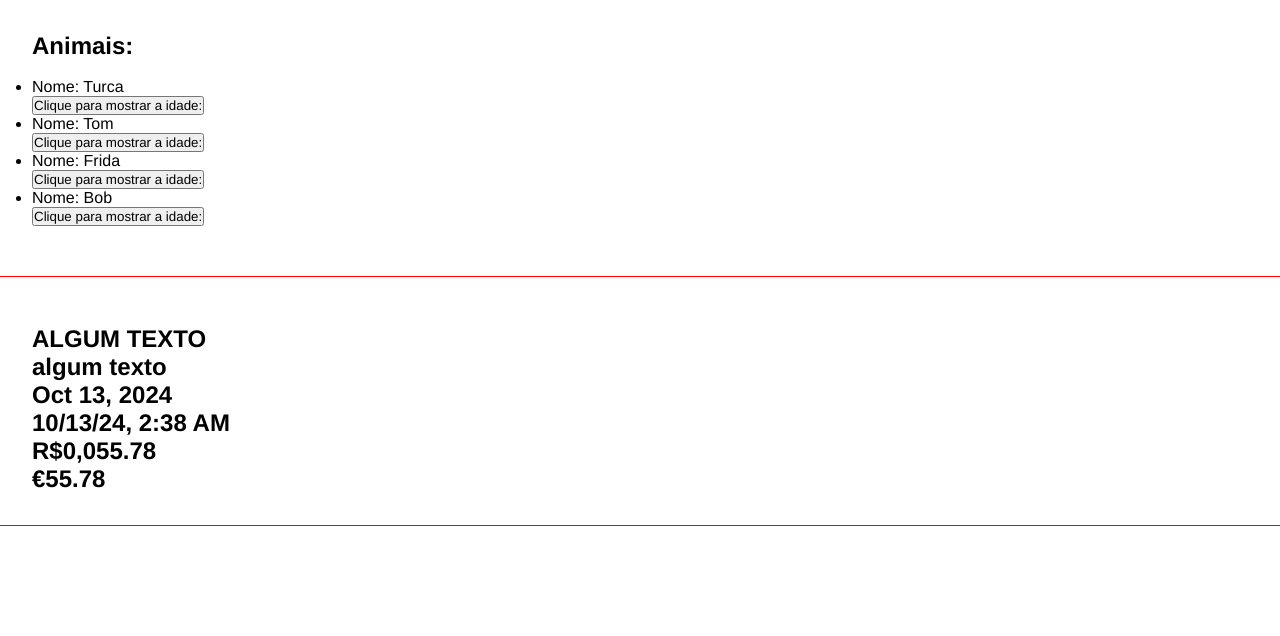
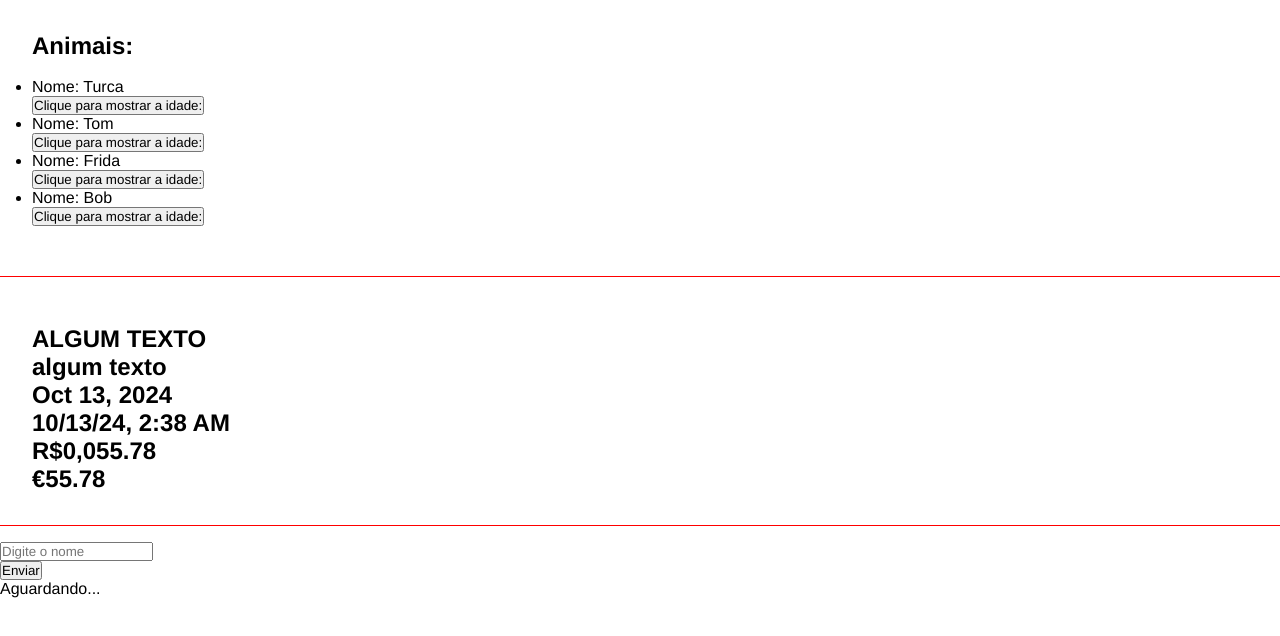
Before and after one commit to SousaMatheus/curso-angular, an Angular app: page / in a window 1280 px wide. Shown: the part 840-1476 px from the top of the page. Built offline with nearby package versions, Linux system fonts and the light colour scheme.

Commit message:
Adiciona componente `two-way-binding`

```diff
--- a/src/app/app.component.html
+++ b/src/app/app.component.html
@@ -11,3 +11,4 @@
 <app-host-pai></app-host-pai>
 <app-list-render></app-list-render>
 <app-pipe-operator></app-pipe-operator>
+<app-two-way-binding></app-two-way-binding>
--- a/src/app/app.module.ts
+++ b/src/app/app.module.ts
@@ -1,5 +1,6 @@
 import { NgModule } from '@angular/core';
 import { BrowserModule } from '@angular/platform-browser';
+import { FormsModule } from '@angular/forms';
 
 import { AppRoutingModule } from './app-routing.module';
 import { AppComponent } from './app.component';
@@ -12,6 +13,7 @@ import { EmitterFilhoComponent } from './components/emitter-filho/emitter-filho.
 import { HostPaiComponent } from './components/host-pai/host-pai.component';
 import { ListRenderComponent } from './components/list-render/list-render.component';
 import { PipeOperatorComponent } from './components/pipe-operator/pipe-operator.component';
+import { TwoWayBindingComponent } from './components/two-way-binding/two-way-binding.component';
 
 @NgModule({
   declarations: [
@@ -25,8 +27,9 @@ import { PipeOperatorComponent } from './components/pipe-operator/pipe-operator.
     HostPaiComponent,
     ListRenderComponent,
     PipeOperatorComponent,
+    TwoWayBindingComponent,
   ],
-  imports: [BrowserModule, AppRoutingModule],
+  imports: [BrowserModule, AppRoutingModule, FormsModule],
   providers: [],
   bootstrap: [AppComponent],
 })
--- /dev/null
+++ b/src/app/components/two-way-binding/two-way-binding.component.html
@@ -0,0 +1,16 @@
+<div class="class">
+  <form>
+    <input
+      type="text"
+      [(ngModel)]="name"
+      name="name"
+      placeholder="Digite o nome"
+    />
+    <br />
+    <input type="submit" value="Enviar" />
+  </form>
+  <div *ngIf="name !== ''; else MostrarMensagem">
+    <p>O nome é {{ name }}</p>
+  </div>
+  <ng-template #MostrarMensagem> <p>Aguardando...</p> </ng-template>
+</div>
--- /dev/null
+++ b/src/app/components/two-way-binding/two-way-binding.component.ts
@@ -0,0 +1,13 @@
+import { Component, OnInit } from '@angular/core';
+
+@Component({
+  selector: 'app-two-way-binding',
+  templateUrl: './two-way-binding.component.html',
+  styleUrls: ['./two-way-binding.component.css'],
+})
+export class TwoWayBindingComponent implements OnInit {
+  constructor() {}
+
+  ngOnInit(): void {}
+  name: string = '';
+}
```
Also changed, not shown: src/app/components/two-way-binding/two-way-binding.component.css (added), 1 other file (tests, documents, lock files or other folders).
